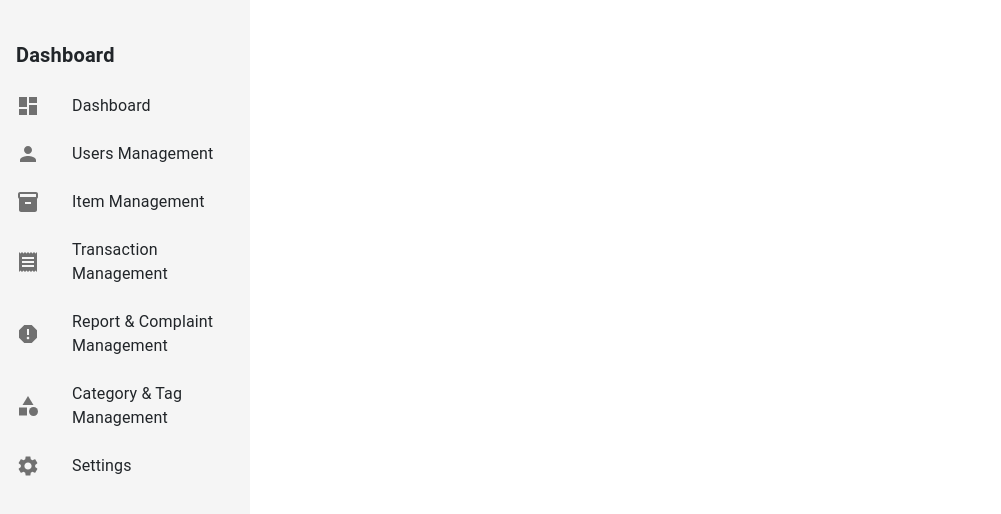
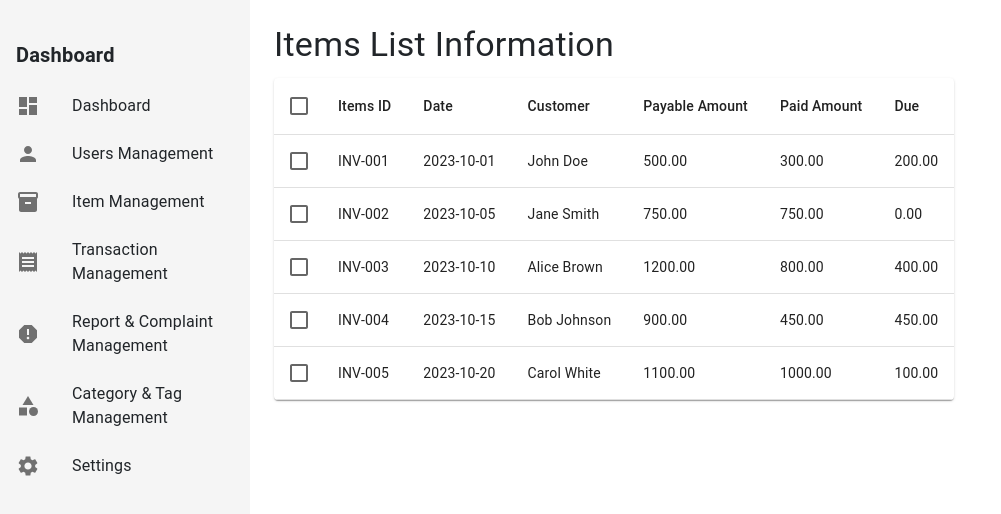
Before and after one commit to AlexHa2/Team-FE-14, a React (Vite) app in the folder source/Team13-FE/: page /admin in a window 1280 px wide. Shown: the top 514 px of the page, without its empty margins (0-1001 px from the left). Built offline with nearby package versions, Linux system fonts and the light colour scheme.

Commit message:
admin page added

```diff
--- /dev/null
+++ b/source/Team13-FE/src/DataList/AdminData/AdminData.jsx
@@ -0,0 +1,50 @@
+// src/component/datalist/admindata/admindata.jsx
+const tableData = [
+    {
+        id: 1,
+        itemsID: 'INV-001',
+        date: '2023-10-01',
+        customer: 'John Doe',
+        payableAmount: 500.00,
+        paidAmount: 300.00,
+        due: 200.00,
+    },
+    {
+        id: 2,
+        itemsID: 'INV-002',
+        date: '2023-10-05',
+        customer: 'Jane Smith',
+        payableAmount: 750.00,
+        paidAmount: 750.00,
+        due: 0.00,
+    },
+    {
+        id: 3,
+        itemsID: 'INV-003',
+        date: '2023-10-10',
+        customer: 'Alice Brown',
+        payableAmount: 1200.00,
+        paidAmount: 800.00,
+        due: 400.00,
+    },
+    {
+        id: 4,
+        itemsID: 'INV-004',
+        date: '2023-10-15',
+        customer: 'Bob Johnson',
+        payableAmount: 900.00,
+        paidAmount: 450.00,
+        due: 450.00,
+    },
+    {
+        id: 5,
+        itemsID: 'INV-005',
+        date: '2023-10-20',
+        customer: 'Carol White',
+        payableAmount: 1100.00,
+        paidAmount: 1000.00,
+        due: 100.00,
+    },
+];
+
+export default tableData;
--- a/source/Team13-FE/src/components/pages/AdminPage/AdminPage.jsx
+++ b/source/Team13-FE/src/components/pages/AdminPage/AdminPage.jsx
@@ -1,71 +1,19 @@
+// src/components/pages/AdminPage.jsx
+import React, { useEffect, useState } from 'react';
+import tableData from '../../../DataList/AdminData/AdminData.jsx';
+import { Box, Container, Typography, Table, TableBody, TableCell, TableContainer, TableHead, TableRow, Paper, Checkbox } from '@mui/material';
 
-import React, { useEffect } from 'react';
-import { useDispatch, useSelector } from 'react-redux';
-import { fetchItems } from '../../redux/slice/itemsSlice';
-import { useState } from 'react';
-import DashboardIcon from '@mui/icons-material/Dashboard';
-import PersonIcon from '@mui/icons-material/Person';
-import InventoryIcon from '@mui/icons-material/Inventory';
-import ReceiptIcon from '@mui/icons-material/Receipt';
-import ReportIcon from '@mui/icons-material/Report';
-import CategoryIcon from '@mui/icons-material/Category';
-import SettingsIcon from '@mui/icons-material/Settings';
-import { Box, Container, Typography, TextField, Table, TableBody, TableCell, TableContainer, TableHead, TableRow, Paper, Checkbox, IconButton, List, ListItem, ListItemIcon, ListItemText } from '@mui/material';
 const AdminPage = () => {
-    const dispatch = useDispatch();
-    const items = useSelector((state) => state.items.items);
-    const itemsStatus = useSelector((state) => state.items.status);
     const [showItemsList, setShowItemsList] = useState(false);
 
-    const handleItemManagementClick = () => {
+    useEffect(() => {
+        // Tự động bật showItemsList khi trang tải
         setShowItemsList(true);
-        if (itemsStatus === 'idle') {
-            dispatch(fetchItems());
-        }
-    };
-
+    }, []);
 
     return (
-         <Box >
-
-             {/* <Box sx={{ width: '250px', bgcolor: '#f5f5f5', height: '100vh', paddingTop: '20px' }}>
-            <List>
-                    <ListItem>
-                        <ListItemText primary="Dashboard" primaryTypographyProps={{ fontWeight: 'bold', fontSize: 20 }} />
-                    </ListItem>
-                    <ListItem button onClick={() => handleNavigation('dashboard')}>
-                        <ListItemIcon><DashboardIcon /></ListItemIcon>
-                        <ListItemText primary="Dashboard" />
-                    </ListItem>
-                    <ListItem button onClick={() => handleNavigation('users')}>
-                        <ListItemIcon><PersonIcon /></ListItemIcon>
-                        <ListItemText primary="Users Management" />
-                    </ListItem>
-                    <ListItem button onClick={handleItemManagementClick}>
-                        <ListItemIcon><InventoryIcon /></ListItemIcon>
-                        <ListItemText primary="Item Management" />
-                        </ListItem>
-                    <ListItem button onClick={() => handleNavigation('transactions')}>
-                        <ListItemIcon><ReceiptIcon /></ListItemIcon>
-                        <ListItemText primary="Transaction Management" />
-                    </ListItem>
-                    <ListItem button onClick={() => handleNavigation('reports')}>
-                        <ListItemIcon><ReportIcon /></ListItemIcon>
-                        <ListItemText primary="Report & Complaint Management" />
-                    </ListItem>
-                    <ListItem button onClick={() => handleNavigation('categories')}>
-                        <ListItemIcon><CategoryIcon /></ListItemIcon>
-                        <ListItemText primary="Category & Tag Management" />
-                    </ListItem>
-                    <ListItem button onClick={() => handleNavigation('settings')}>
-                        <ListItemIcon><SettingsIcon /></ListItemIcon>
-                        <ListItemText primary="Settings" />
-                    </ListItem>
-                </List>
-            </Box>  */}
-
-
-             <Container>
+        <Box>
+            <Container>
                 {showItemsList && (
                     <>
                         <Typography variant="h4" gutterBottom sx={{ marginTop: 3 }}>Items List Information</Typography>
@@ -86,7 +34,7 @@ const AdminPage = () => {
                                     </TableRow>
                                 </TableHead>
                                 <TableBody>
-                                    {items.map((item) => (
+                                    {tableData.map((item) => (
                                         <TableRow key={item.id}>
                                             <TableCell padding="checkbox">
                                                 <Checkbox />
@@ -94,9 +42,9 @@ const AdminPage = () => {
                                             <TableCell>{item.itemsID}</TableCell>
                                             <TableCell>{item.date}</TableCell>
                                             <TableCell>{item.customer}</TableCell>
-                                            <TableCell>{item.payableAmount}</TableCell>
-                                            <TableCell>{item.paidAmount}</TableCell>
-                                            <TableCell>{item.due}</TableCell>
+                                            <TableCell>{item.payableAmount.toFixed(2)}</TableCell>
+                                            <TableCell>{item.paidAmount.toFixed(2)}</TableCell>
+                                            <TableCell>{item.due.toFixed(2)}</TableCell>
                                         </TableRow>
                                     ))}
                                 </TableBody>
@@ -105,7 +53,7 @@ const AdminPage = () => {
                     </>
                 )}
             </Container>
-         </Box>
+        </Box>
     );
 };
 
```
